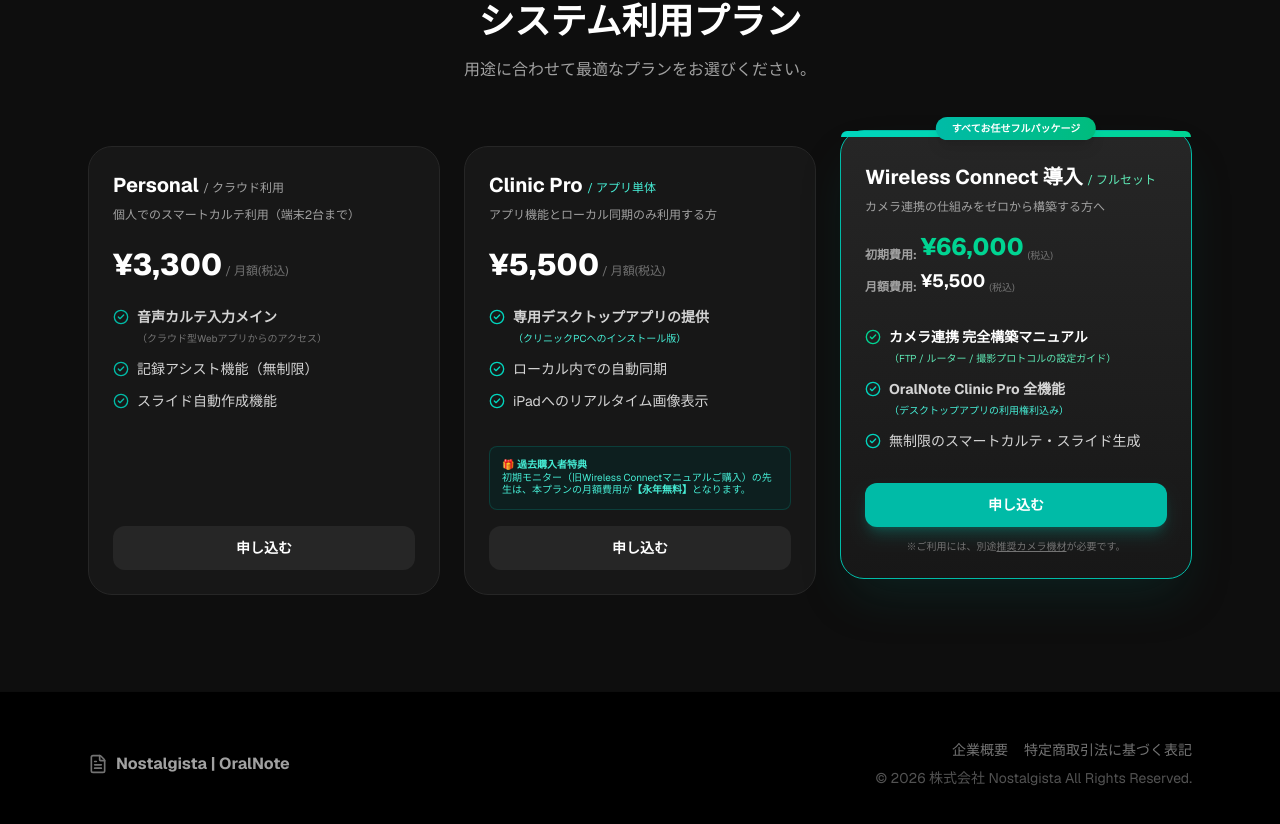
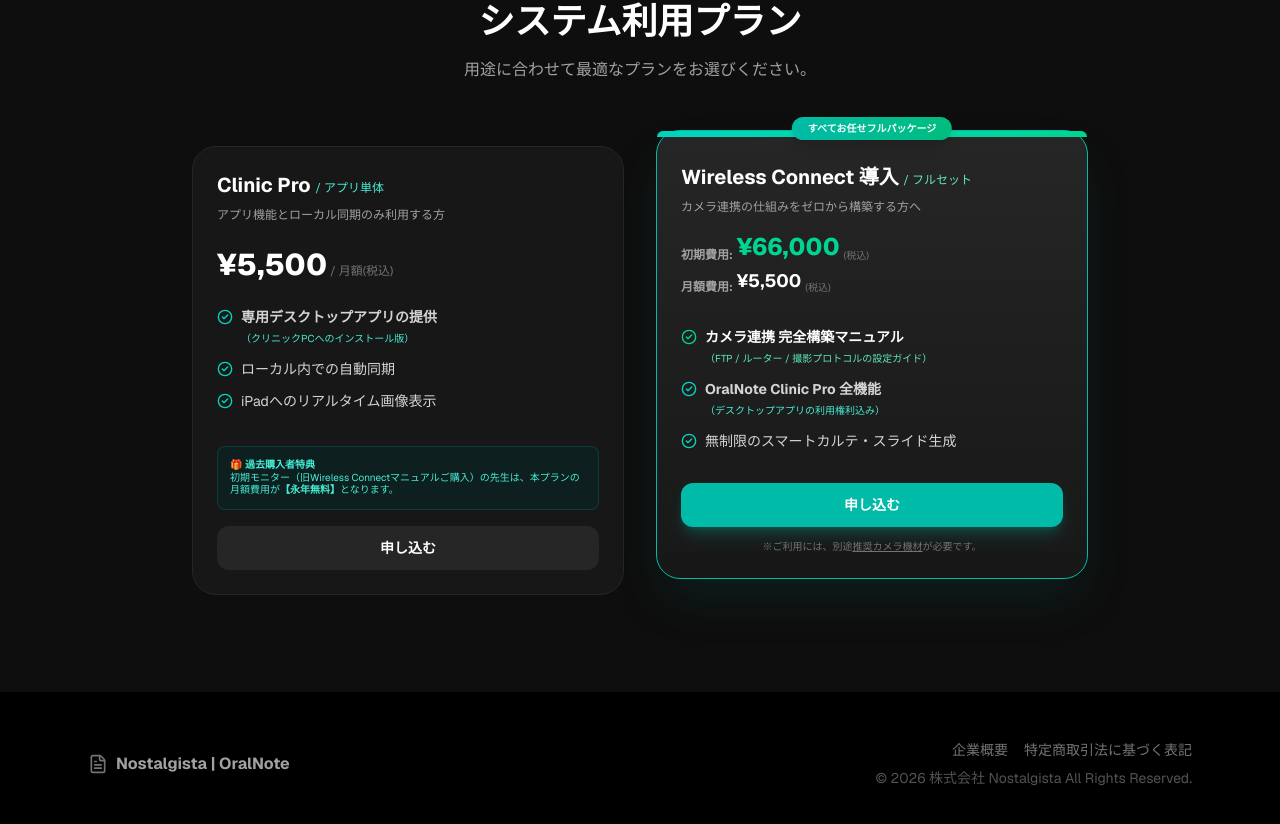
Before and after one commit to oralphotograph-matsushima/dental_os, a Next.js app: page /lp in a window 1280 px wide. Shown: the part 4289-5113 px from the top of the page. Built offline with nearby package versions, Linux system fonts and the light colour scheme; no server answers.

Commit message:
Update page.tsx

```diff
--- a/src/app/lp/page.tsx
+++ b/src/app/lp/page.tsx
@@ -250,29 +250,7 @@
             <p className="text-[0.85rem] md:text-base text-neutral-400">用途に合わせて最適なプランをお選びください。</p>
           </div>
 
-          <div className="grid lg:grid-cols-3 gap-6 max-w-6xl mx-auto">
-            {/* Personal Plan */}
-            <div className="bg-neutral-900 border border-neutral-800 rounded-3xl p-6 hover:border-teal-500/50 transition-all flex flex-col relative group">
-              <h3 className="text-xl font-bold text-white mb-2">Personal <span className="text-xs font-normal text-neutral-400">/ クラウド利用</span></h3>
-              <p className="text-xs text-neutral-400 mb-6">個人でのスマートカルテ利用（端末2台まで）</p>
-              <div className="mb-6">
-                <span className="text-3xl font-extrabold text-white">¥3,300</span>
-                <span className="text-neutral-500 text-xs"> / 月額(税込)</span>
-              </div>
-              <ul className="space-y-3 mb-8 flex-1">
-                <li className="flex items-start gap-2 text-neutral-300 text-sm"><CheckCircle2 className="w-4 h-4 text-teal-500 shrink-0 mt-0.5" /> <span><strong>音声カルテ入力メイン</strong><br/><span className="text-[10px] text-neutral-500">（クラウド型Webアプリからのアクセス）</span></span></li>
-                <li className="flex items-center gap-2 text-neutral-300 text-sm"><CheckCircle2 className="w-4 h-4 text-teal-500 shrink-0" /> 記録アシスト機能（無制限）</li>
-                <li className="flex items-center gap-2 text-neutral-300 text-sm"><CheckCircle2 className="w-4 h-4 text-teal-500 shrink-0" /> スライド自動作成機能</li>
-              </ul>
-              <a
-                href="https://buy.stripe.com/dRmdR9fLB2mIb5yfv633W00"
-                target="_blank" rel="noreferrer"
-                className="w-full text-center py-3 bg-neutral-800 group-hover:bg-teal-600 text-white font-bold rounded-xl transition-all block text-sm"
-              >
-                申し込む
-              </a>
-            </div>
-
+          <div className="grid md:grid-cols-2 gap-8 max-w-4xl mx-auto">
             {/* Clinic Pro Plan */}
             <div className="bg-neutral-900 border border-neutral-800 rounded-3xl p-6 hover:border-teal-500/50 transition-all flex flex-col relative group">
               <h3 className="text-xl font-bold text-white mb-2">Clinic Pro <span className="text-xs font-normal text-teal-300">/ アプリ単体</span></h3>
```
